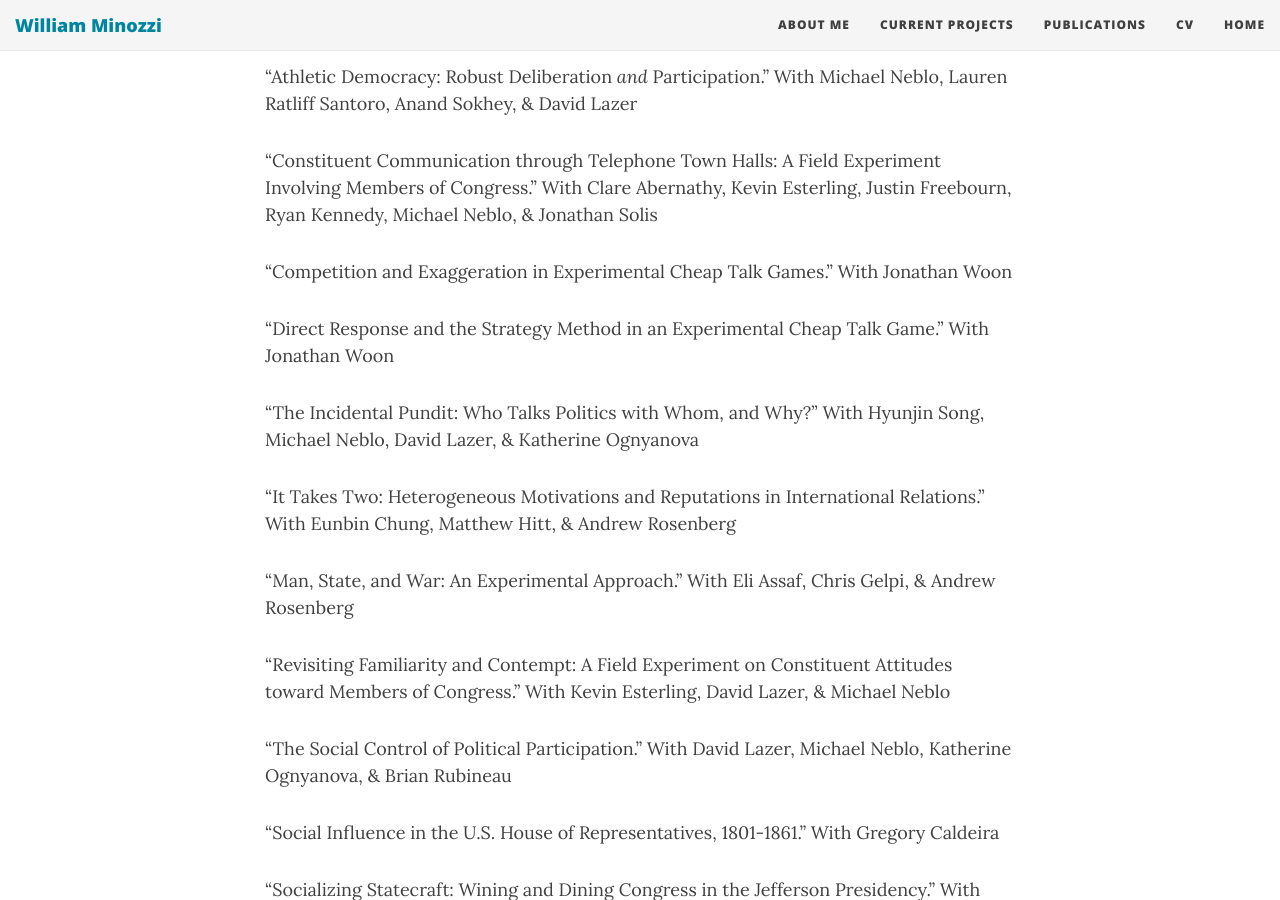
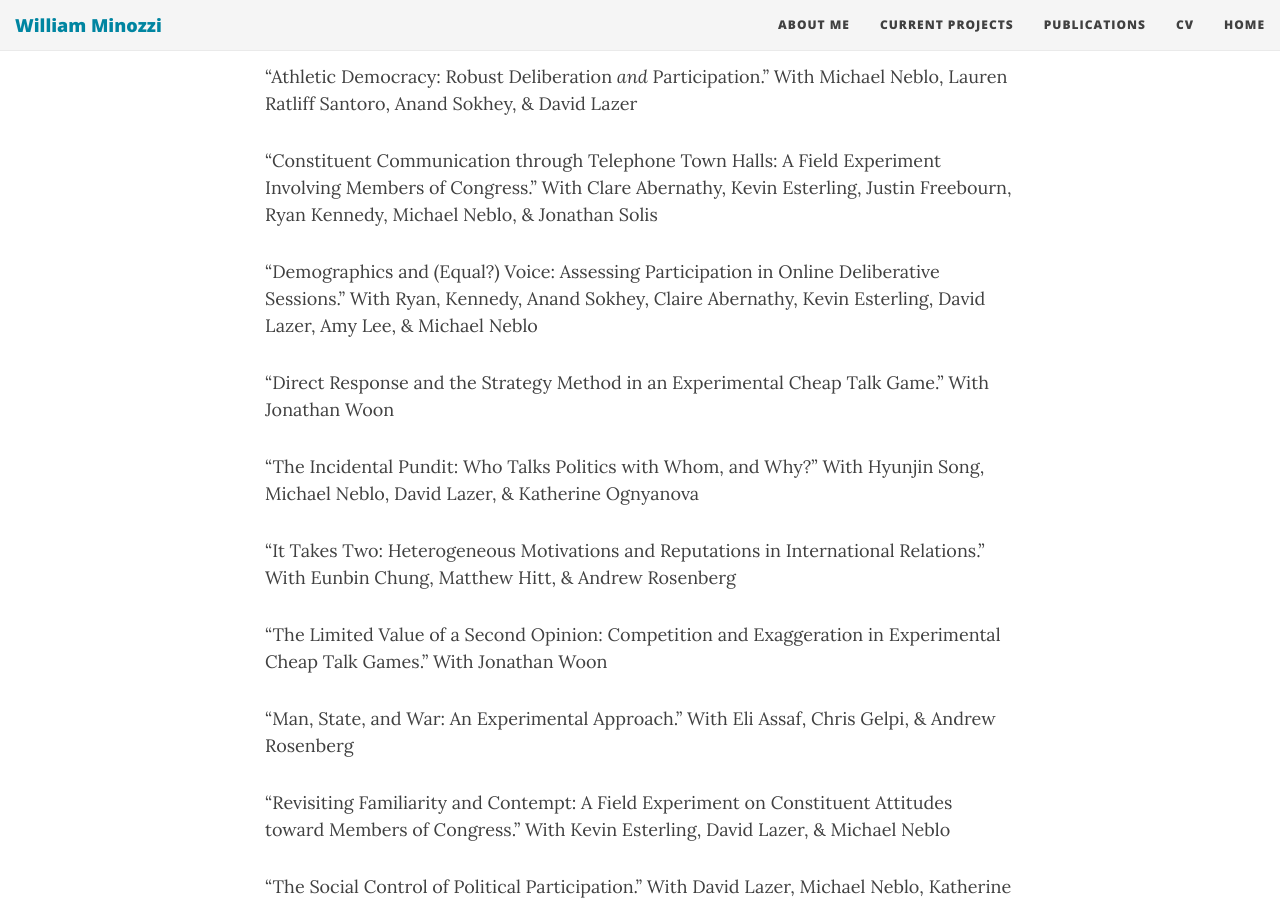
Before and after one commit to minozzi/minozzi.github.io, a Jekyll site: the page built from projects.md, in a window 1280 px wide and 900 px high, scrolled down 215 px. Built offline with Jekyll 4.4.1, drawn with Linux system fonts in a browser that asks for light colours; nearby versions of some CDN libraries.

Commit message:
Update projects.md

```diff
--- a/projects.md
+++ b/projects.md
@@ -9,8 +9,8 @@ With Michael Neblo, Lauren Ratliff Santoro, Anand Sokhey, & David Lazer
 "Constituent Communication through Telephone Town Halls: A Field Experiment Involving Members of Congress."
 With Clare Abernathy, Kevin Esterling, Justin Freebourn, Ryan Kennedy, Michael Neblo, & Jonathan Solis
 
-"Competition and Exaggeration in Experimental Cheap Talk Games."
-With Jonathan Woon
+"Demographics and (Equal?) Voice: Assessing Participation in Online Deliberative Sessions."
+With Ryan, Kennedy, Anand Sokhey, Claire Abernathy, Kevin Esterling, David Lazer, Amy Lee, & Michael Neblo
 
 "Direct Response and the Strategy Method in an Experimental Cheap Talk Game."
 With Jonathan Woon
@@ -20,6 +20,9 @@ With Hyunjin Song, Michael Neblo, David Lazer, & Katherine Ognyanova
 
 "It Takes Two: Heterogeneous Motivations and Reputations in International Relations."
 With Eunbin Chung, Matthew Hitt, & Andrew Rosenberg
+
+"The Limited Value of a Second Opinion: Competition and Exaggeration in Experimental Cheap Talk Games."
+With Jonathan Woon
 
 "Man, State, and War: An Experimental Approach."
 With Eli Assaf, Chris Gelpi, & Andrew Rosenberg
```
